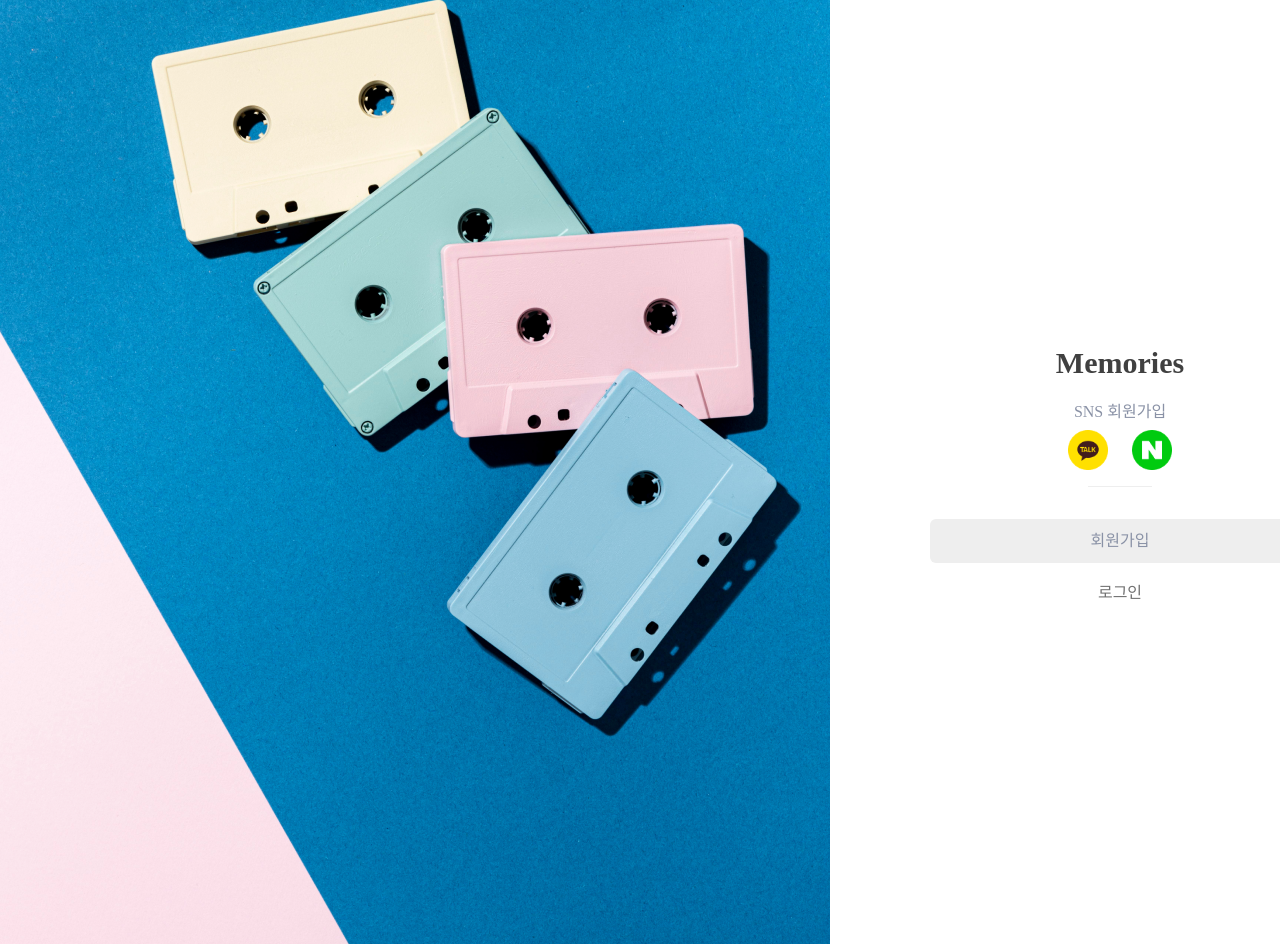
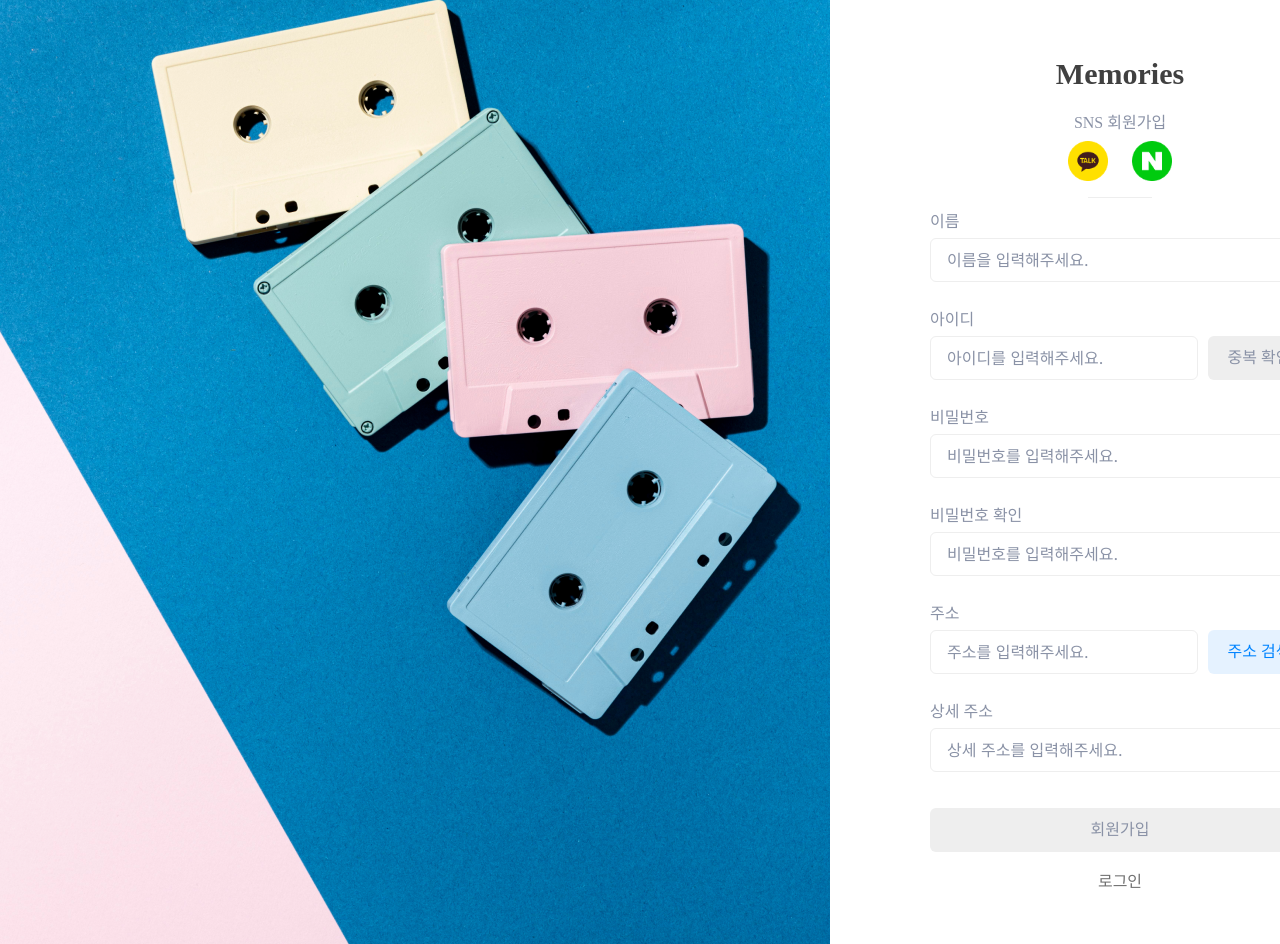
Before and after one commit to devJiraynor/memories-front-20241226, a React (Create React App) app: page /auth in a window 1280 px wide. Shown: the top 944 px of the page. Built offline with nearby package versions, Linux system fonts and the light colour scheme; a web font is replaced by a local one.

Commit message:
2025.03.10. 12:50

```diff
--- a/src/views/Auth/SignUp/index.tsx
+++ b/src/views/Auth/SignUp/index.tsx
@@ -1,6 +1,7 @@
 import React, { ChangeEvent, useState } from 'react';
 import './style.css';
 import { AuthPage } from 'src/types/aliases';
+import InputBox from 'src/components/InputBox';
 
 // interface: 회원가입 컴포넌트 속성 //
 interface Props {
@@ -24,6 +25,20 @@ export default function SignUp(props: Props) {
   const [userAddress, setUserAddress] = useState<string>('');
   // state: 사용자 상세 주소 상태 //
   const [userDetailAddress, setUserDetailAddress] = useState<string>('');
+
+  // state: 사용자 이름 메세지 상태 //
+  const [userNameMessage, setUserNameMessage] = useState<string>('');
+  // state: 사용자 아이디 메세지 상태 //
+  const [userIdMessage, setUserIdMessage] = useState<string>('');
+  // state: 사용자 비밀번호 메세지 상태 //
+  const [userPasswordMessage, setUserPasswordMessage] = useState<string>('');
+  // state: 사용자 비밀번호 확인 메세지 상태 //
+  const [userPasswordCheckMessage, setUserPasswordCheckMessage] = useState<string>('');
+  // state: 사용자 주소 메세지 상태 //
+  const [userAddressMessage, setUserAddressMessage] = useState<string>('');
+
+  // state: 사용자 아이디 메세지 에러 상태 //
+  const [userIdMessageError, setUserIdMessageError] = useState<boolean>(false);
 
   // event handler: 사용자 이름 변경 이벤트 처리 //
   const onUserNameChangeHandler = (event: ChangeEvent<HTMLInputElement>) => {
@@ -61,6 +76,19 @@ export default function SignUp(props: Props) {
     setUserDetailAddress(value);
   };
 
+  // event handler: 중복 확인 버튼 클릭 이벤트 처리 //
+  const onCheckUserIdClickHandler = () => {
+
+  };
+
+  // event handler: 주소 검색 버튼 클릭 이벤트 처리 //
+  const onSearchAddressClickHandler = () => {
+
+  };
+
+  // variable: 중복 확인 버튼 활성화 //
+  const isUserIdCheckButtonActive = userId !== '';
+
   // render: 회원가입 컴포넌트 렌더링 //
   return (
     <div id='auth-sign-up-container'>
@@ -73,7 +101,21 @@ export default function SignUp(props: Props) {
         </div>
       </div>
       <div className='divider'></div>
-      <div className='input-container'></div>
+      <div className='input-container'>
+
+        <InputBox label={'이름'} type={'text'} value={userName} placeholder={'이름을 입력해주세요.'} onChange={onUserNameChangeHandler} message={userNameMessage} isErrorMessage />
+
+        <InputBox label={'아이디'} type={'text'} value={userId} placeholder={'아이디를 입력해주세요.'} onChange={onUserIdChangeHandler} message={userIdMessage} buttonName={'중복 확인'} onButtonClick={onCheckUserIdClickHandler} isErrorMessage={userIdMessageError} isButtonActive={isUserIdCheckButtonActive} />
+
+        <InputBox label={'비밀번호'} type={'password'} value={userPassword} placeholder={'비밀번호를 입력해주세요.'} onChange={onUserPasswordChangeHandler} message={userPasswordMessage} isErrorMessage />
+
+        <InputBox label={'비밀번호 확인'} type={'password'} value={userPasswordCheck} placeholder={'비밀번호를 입력해주세요.'} onChange={onUserPasswordCheckChangeHandler} message={userPasswordCheckMessage} isErrorMessage />
+
+        <InputBox label={'주소'} type={'text'} value={userAddress} placeholder={'주소를 입력해주세요.'} onChange={onUserAddressChangeHandler} message={userAddressMessage} buttonName={'주소 검색'} onButtonClick={onSearchAddressClickHandler} isErrorMessage isButtonActive readOnly />
+
+        <InputBox label={'상세 주소'} type={'text'} value={userDetailAddress} placeholder={'상세 주소를 입력해주세요.'} onChange={onUserDetailAddressChangeHandler} message={''} />
+
+      </div>
       <div className='button-container'>
         <div className='button disable fullwidth'>회원가입</div>
         <div className='link' onClick={() => onPageChange('sign-in')}>로그인</div>
```
